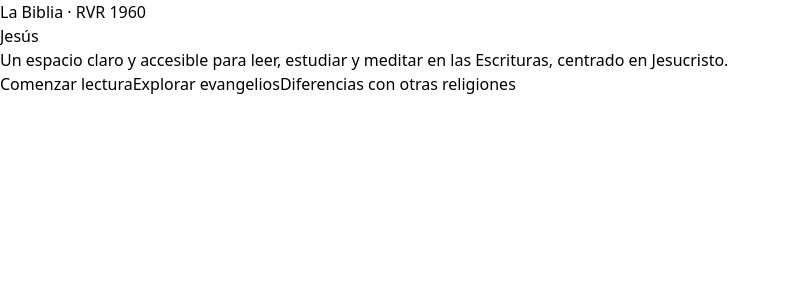
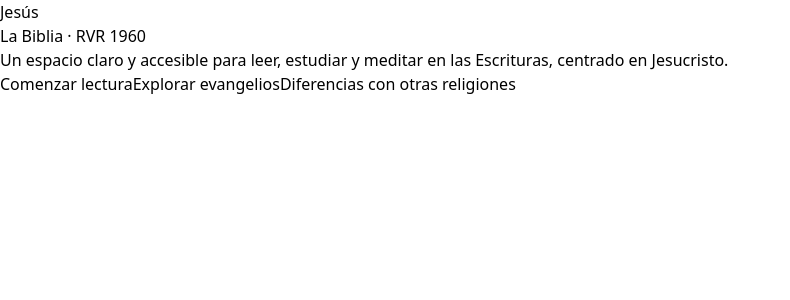
Before and after one commit to BraianGerez7733/Jesus, a Vue app: page / in a window 1280 px wide. Shown: the top 300 px of the page, without its empty margins (0-790 px from the left). Built offline with nearby package versions, Linux system fonts and the light colour scheme.

Commit message:
Jesus arriba

```diff
--- a/src/App.vue
+++ b/src/App.vue
@@ -3,12 +3,13 @@
 
 <template>
   <main class="min-h-screen flex flex-col items-center justify-center px-6 text-center">
-    <h1 class="text-4xl md:text-5xl font-semibold text-slate-800 mb-4">
+        <h2 class="text-5xl md:text-6xl font-bold text-slate-900 mb-6">
+  Jesús
+</h2>
+<h1 class="text-4xl md:text-5xl font-semibold text-slate-800 mb-4">
       La Biblia · RVR 1960
     </h1>
-    <h2 class="text-5xl md:text-6xl font-bold text-slate-900 mb-6">
-  Jesús
-</h2>
+
     <p class="text-lg text-slate-600 max-w-2xl mb-8">
       Un espacio claro y accesible para leer, estudiar y meditar en las Escrituras,
       centrado en Jesucristo.
```
